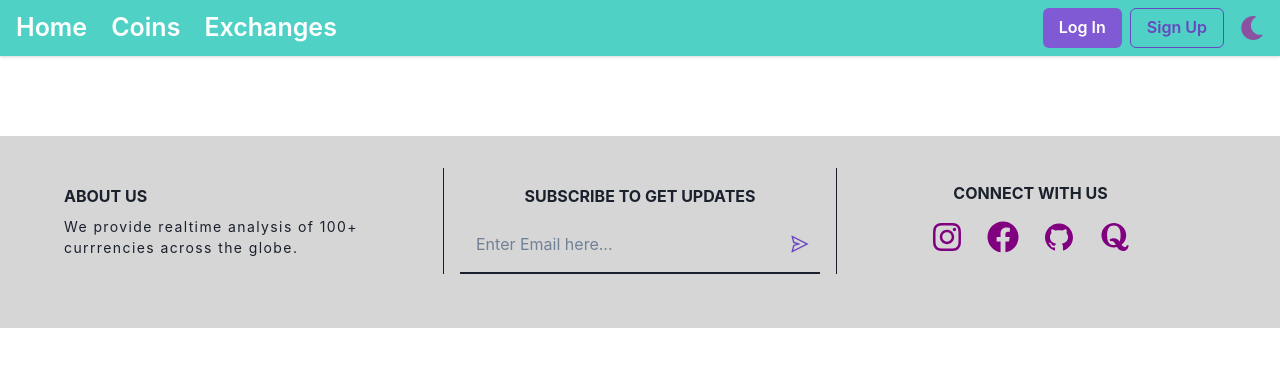
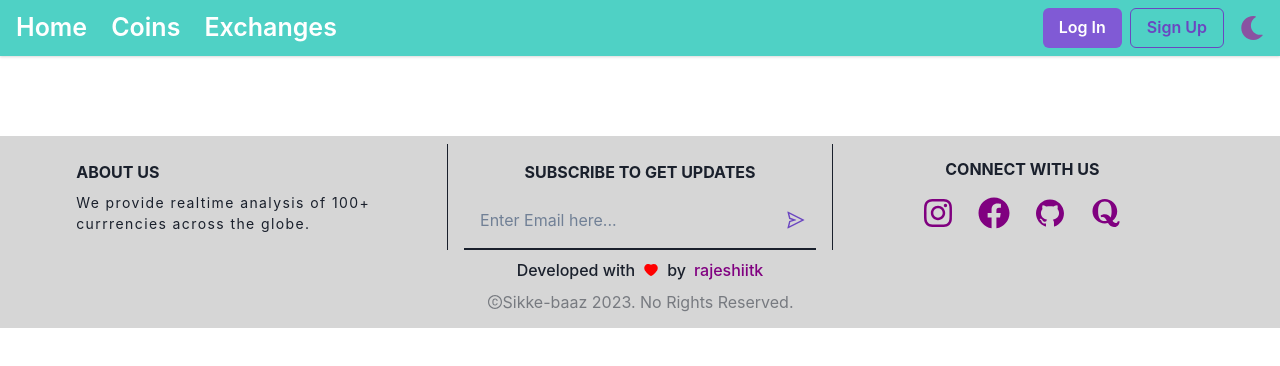
Before and after one commit to rajeshiitk/sikke-baaz, a React (Create React App) app: page / in a window 1280 px wide. Shown: the top 366 px of the page. Built offline with nearby package versions, Linux system fonts and the light colour scheme.

Commit message:
footer upadated

```diff
--- a/public/index.html
+++ b/public/index.html
@@ -21,22 +21,10 @@
 
     <title>Sikke-baaz</title>
     <link href="https://cdn.jsdelivr.net/npm/remixicon@2.5.0/fonts/remixicon.css" rel="stylesheet">
-    <link rel="preconnect" href="https://fonts.googleapis.com">
-<link rel="preconnect" href="https://fonts.gstatic.com" crossorigin>
-<link href="https://fonts.googleapis.com/css2?family=Bebas+Neue&family=Poppins:wght@300;400;500;600;700;800&display=swap" rel="stylesheet">
   </head>
   <body>
     <noscript>You need to enable JavaScript to run this app.</noscript>
     <div id="root"></div>
-    <!--
-      This HTML file is a template.
-      If you open it directly in the browser, you will see an empty page.
 
-      You can add webfonts, meta tags, or analytics to this file.
-      The build step will place the bundled scripts into the <body> tag.
-
-      To begin the development, run `npm start` or `yarn start`.
-      To create a production bundle, use `npm run build` or `yarn build`.
-    -->
   </body>
 </html>
--- a/src/components/Footer.jsx
+++ b/src/components/Footer.jsx
@@ -1,24 +1,24 @@
 import React from 'react'
 import { Input, Button, Box, HStack, Stack, Text, VStack } from '@chakra-ui/react'
-import {AiOutlineSend,  AiFillGithub} from 'react-icons/ai';
+import { AiOutlineSend, AiFillGithub, AiFillHeart , AiOutlineCopyright} from 'react-icons/ai';
 import { FaFacebook, FaInstagram, FaQuora } from 'react-icons/fa';
 const Footer = () => {
   return (
     <Box
-   mt={['20','20']}
+      mt={['20', '20']}
       backgroundColor={"blackAlpha.300"}
       minH={'48'}
-   px={['2','16']}
-   py={['16','8']}
+      px={['2', '16']}
+      py={['2', '2']}
     >
-   <Stack direction={['column','row']} h={'full'} alignItems={"center"}>
-   <VStack w={'full'} alignItems={['center','flex-start']} >
+    <VStack>
+      <Stack direction={['column', 'row']} h={'full'} alignItems={"center"}>
+        <VStack w={'full'} alignItems={['center', 'flex-start']} >
           <Text fontWeight={'bold'} textTransform={'uppercase'}> About Us</Text>
-   <Text textAlign={['center','left']} fontSize={'sm'} letterSpacing={'widest'}>
+          <Text textAlign={['center', 'left']} fontSize={'sm'} letterSpacing={'widest'}>
             We provide realtime analysis of 100+ currrencies across the globe.
           </Text>
         </VStack>
-
         <VStack
           borderLeft={['none', '0.7px solid']}
           borderRight={['none', '0.7px solid']}
@@ -43,27 +43,27 @@ const Footer = () => {
             </Button>
           </HStack>
         </VStack>
-
-   <VStack w={'full'} alignItems={['center','center']}>
+        <VStack w={'full'} alignItems={['center', 'center']}>
           <Text textTransform={'uppercase'} fontWeight={'bold'}> Connect with  us</Text>
           <HStack>
-   <Button variant={'ghost'} w='12' h={'12'} borderRadius={'50%'} _hover={{filter:'invert(1)'}} transition={'0.2s ease-out'} style={{ animationDelay: '0.3s' }} >
-   <a href='https://www.instagram.com/rajeshiitk/' target="blank"  >< FaInstagram  color='purple' size={'32'}/> </a>
+            <Button variant={'ghost'} w='12' h={'12'} borderRadius={'50%'} _hover={{ filter: 'invert(1)' }} transition={'0.2s ease-out'} style={{ animationDelay: '0.3s' }} >
+              <a href='https://www.instagram.com/rajeshiitk/' target="blank"  >< FaInstagram color='purple' size={'32'} /> </a>
             </Button>
-   <Button variant={'ghost'} w='12' h={'12'} borderRadius={'50%'} _hover={{filter:'invert(1)'}} transition={'0.2s ease-out'} style={{ animationDelay: '0.5s' }} >
-   <a href='https://www.facebook.com/rajesh1iitk'  target="blank"> < FaFacebook  color='purple' size={'32'}/></a>
+            <Button variant={'ghost'} w='12' h={'12'} borderRadius={'50%'} _hover={{ filter: 'invert(1)' }} transition={'0.2s ease-out'} style={{ animationDelay: '0.5s' }} >
+              <a href='https://www.facebook.com/rajesh1iitk' target="blank"> < FaFacebook color='purple' size={'32'} /></a>
             </Button>
-   <Button variant={'ghost'} w='12' h={'12'} borderRadius={'50%'} _hover={{filter:'invert(1)'}} transition={'0.2s ease-out'} style={{ animationDelay: '0.7s' }} >
-   <a href='https://github.com/rajeshiitk'   target="blank" >< AiFillGithub  color='purple' size={'32'}/></a>
+            <Button variant={'ghost'} w='12' h={'12'} borderRadius={'50%'} _hover={{ filter: 'invert(1)' }} transition={'0.2s ease-out'} style={{ animationDelay: '0.7s' }} >
+              <a href='https://github.com/rajeshiitk' target="blank" >< AiFillGithub color='purple' size={'32'} /></a>
             </Button>
-   <Button variant={'ghost'} w='12' h={'12'} borderRadius={'50%'} _hover={{filter:'invert(1)'}} transition={'0.2s ease-out'} _active={{filter:'invert(1)'}} style={{ animationDelay: '0.9s' }} >
-   <a href='https://www.quora.com/profile/Rajesh-Choudhary-1160'  target="blank" >< FaQuora color='purple' size={'32'}/></a>
+            <Button variant={'ghost'} w='12' h={'12'} borderRadius={'50%'} _hover={{ filter: 'invert(1)' }} transition={'0.2s ease-out'} _active={{ filter: 'invert(1)' }} style={{ animationDelay: '0.9s' }} >
+              <a href='https://www.quora.com/profile/Rajesh-Choudhary-1160' target="blank" >< FaQuora color='purple' size={'32'} /></a>
             </Button>
           </HStack>
-
         </VStack>
       </Stack>
-
+      <Text fontWeight={'medium'} display={'flex'} gap={'2'} justifyContent={'center'} alignItems={'center'} >Developed with  <AiFillHeart color='red' /> by <a href='https://github.com/rajeshiitk' target="blank" ><Text  _hover={{color : "green"}} color={'purple'} >rajeshiitk</Text> </a>  </Text>
+      <Text opacity={'0.5'} display={'flex'}  justifyContent={'center'} alignItems={'center'}> <AiOutlineCopyright /> Sikke-baaz 2023. No Rights Reserved.</Text>
+      </VStack>
     </Box>
   )
 }
```
Lines whose indentation alone changed are shown as unchanged.
